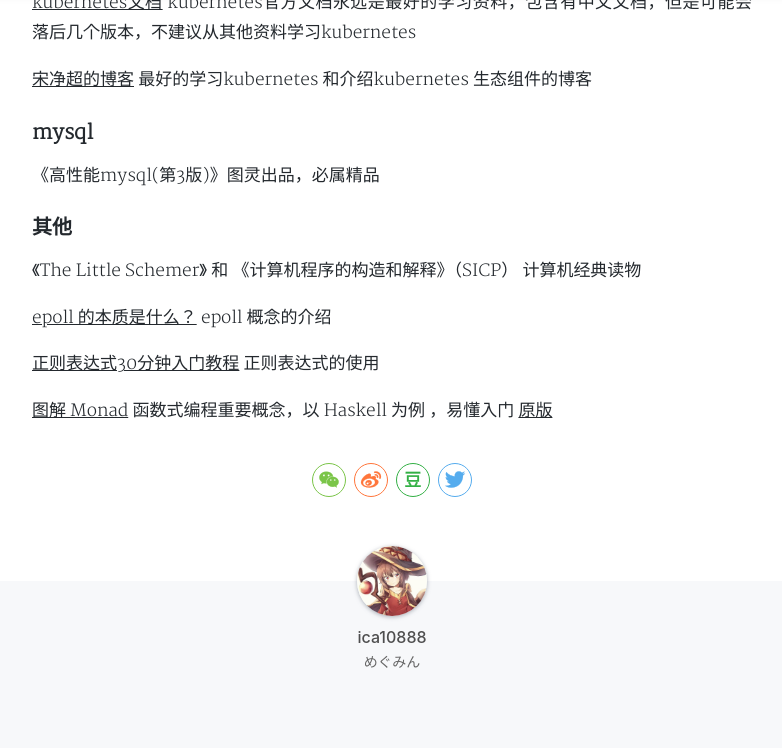
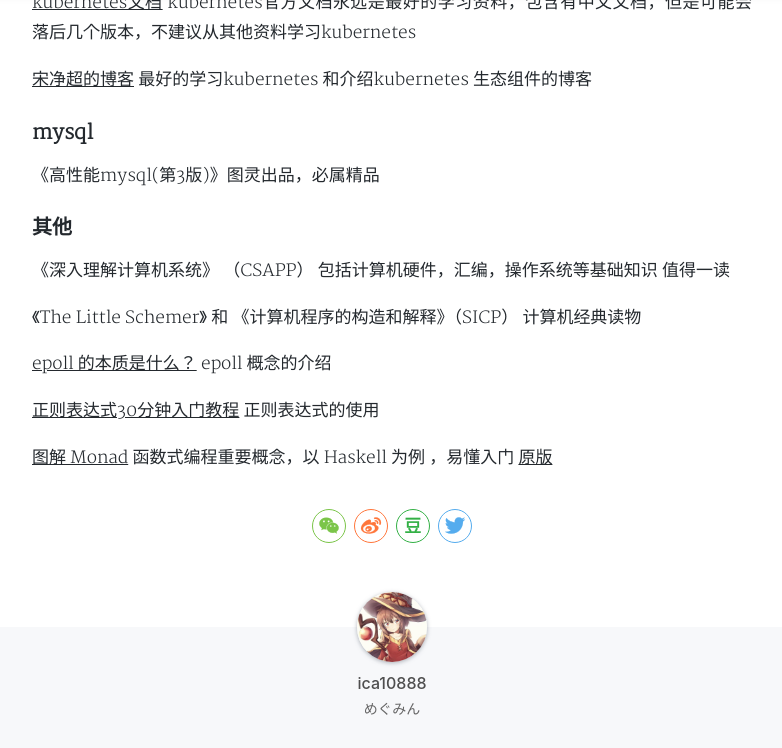
Before and after one commit to ica10888/ica10888.github.io, a Jekyll site: the page built from _posts/2019-07-06-书单和博客推荐.md, in a window 1280 px wide and 900 px high, scrolled down 1787 px, cut to the strip 0-748 px from the top of the window. Shown: the whole strip, without its empty margins (248-1030 px from the left). Built offline with Jekyll 4.4.1, drawn with Linux system fonts in a browser that asks for light colours; nearby versions of some CDN libraries; a style sheet for code colours, icons or effects is not loaded; some of the changed lines change nothing that is shown; some of the changed text lies outside the part shown.

Commit message:
Update 2019-07-06-书单和博客推荐.md

```diff
--- a/_posts/2019-07-06-书单和博客推荐.md
+++ b/_posts/2019-07-06-书单和博客推荐.md
@@ -21,7 +21,7 @@ tags:
 
 《深入理解 Java 虚拟机 (第三版)》 讲解了 GC 原理，G1 和 CMS 垃圾收集器机制，新特性，如 ZGC 垃圾收集器的一些概念
 
-[美团技术团队](https://tech.meituan.com/)  美团技术团队博客不定时跟新
+[美团技术团队](https://tech.meituan.com/)  美团技术团队博客不定时更新
 
 《阿里巴巴Java开发手册》 Java开发语言规范
 
@@ -62,6 +62,8 @@ tags:
 
 ### 其他
 
+《深入理解计算机系统》 （CSAPP） 包括计算机硬件，汇编，操作系统等基础知识 值得一读
+
 《The Little Schemer》 和 《计算机程序的构造和解释》（SICP） 计算机经典读物
 
 [epoll 的本质是什么？](https://my.oschina.net/editorial-story/blog/3052308) epoll 概念的介绍
```
